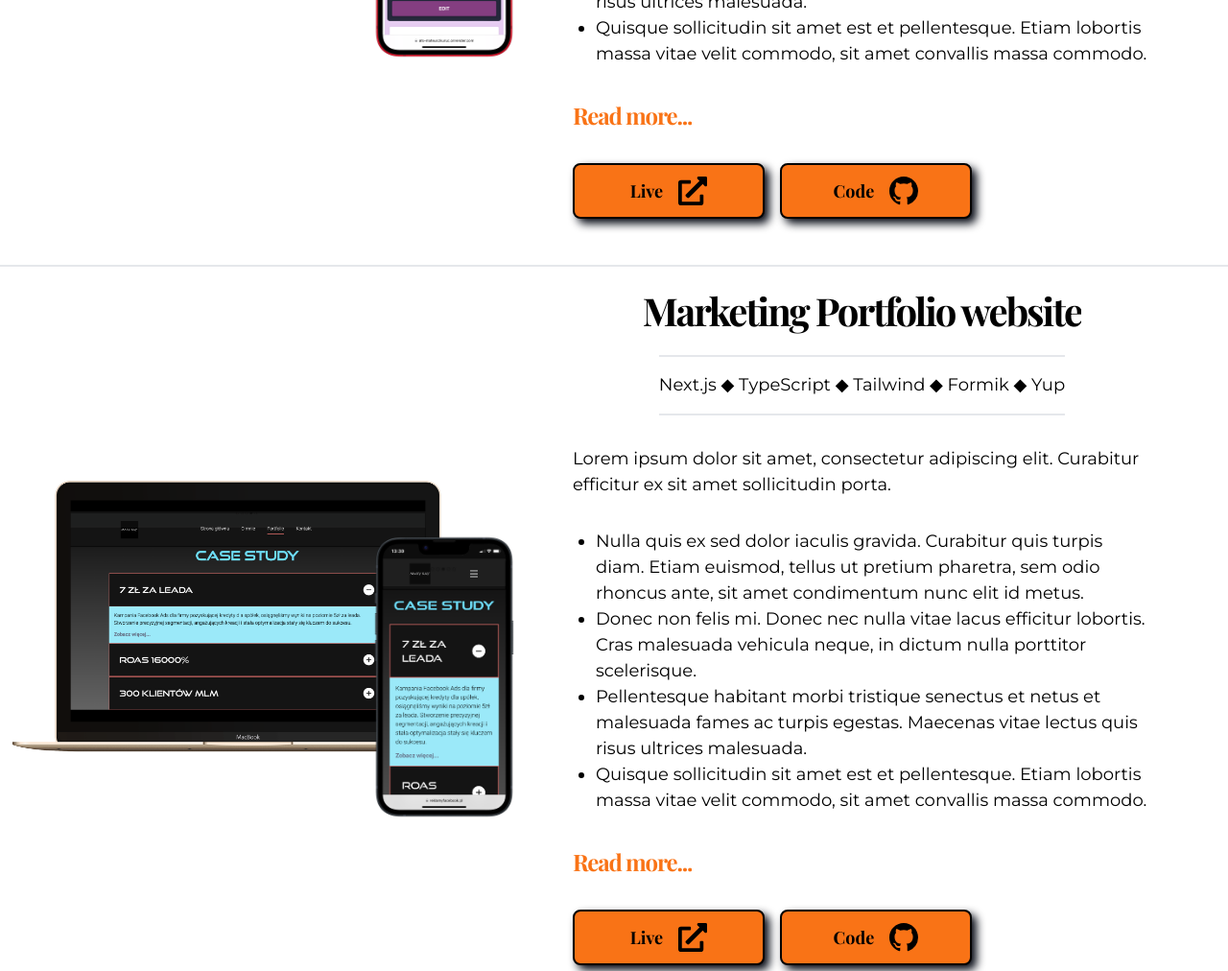
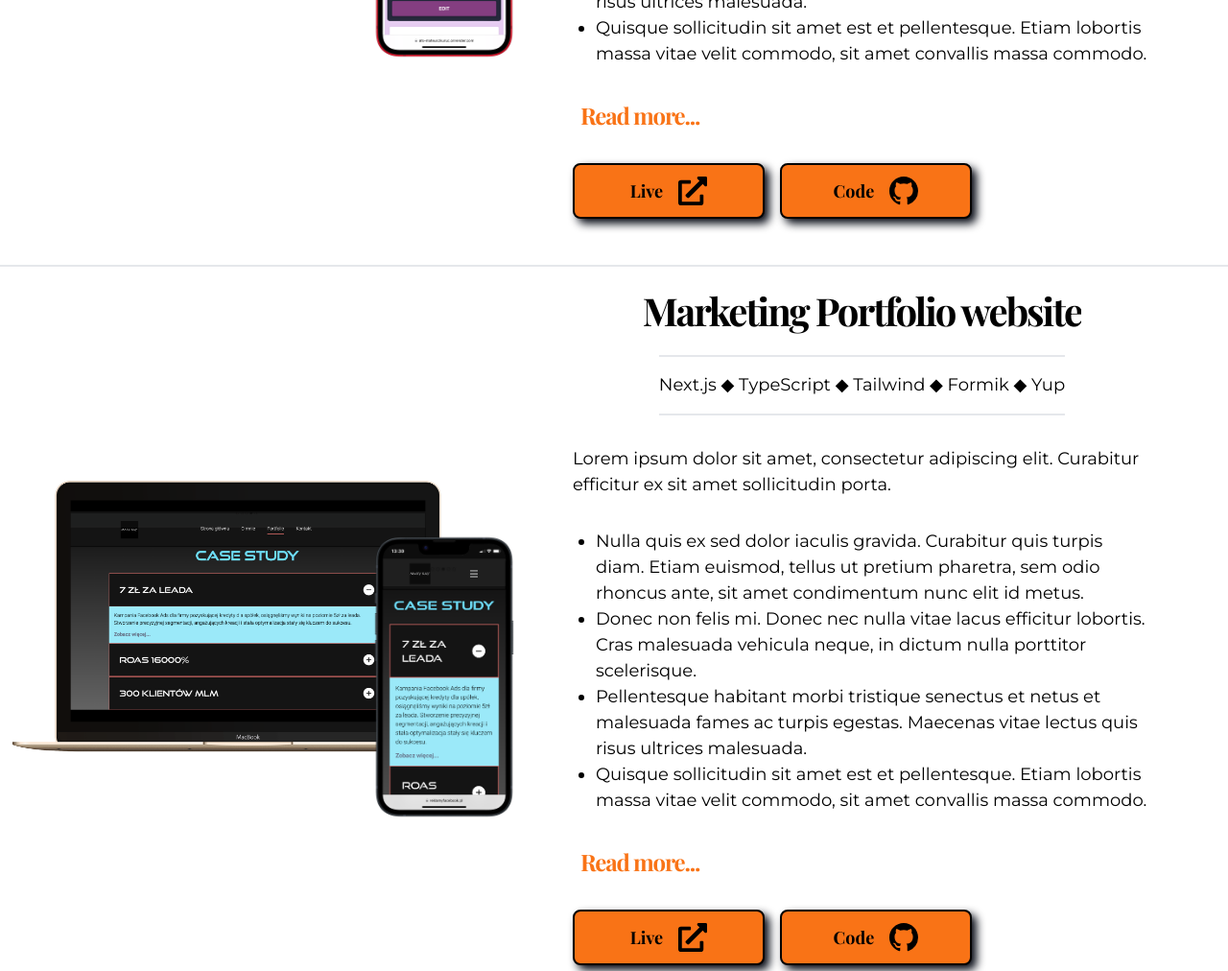
Before and after one commit to MateuszKuruc/developer-portfolio, a Next.js app in the folder developer-portfolio-site/: page / in a window 1280 px wide. Shown: the part 2132-3144 px from the top of the page at 96% size. Built offline with nearby package versions, Linux system fonts and the light colour scheme; a web font is replaced by a local one.

Commit message:
fix read more buttons in proejcts section to display correctly on hover

```diff
--- a/developer-portfolio-site/src/app/components/landing-page-components/Projects.tsx
+++ b/developer-portfolio-site/src/app/components/landing-page-components/Projects.tsx
@@ -82,7 +82,7 @@ const Projects = () => {
             </ul>
             <Reveal>
               <Link href="/projects/ats-for-recruiters">
-                <p className="hover:scale-105 ease-out duration-300 bold-24 text-orange-500 py-8 hover:text-orange-700 cursor-pointer max-w-[150px]">
+                <p className="p-2 hover:scale-105 ease-out duration-300 bold-24 text-orange-500 py-8 hover:text-orange-700 cursor-pointer max-w-[150px]">
                   Read more...
                 </p>
               </Link>
@@ -174,7 +174,7 @@ const Projects = () => {
             </ul>
             <Reveal>
               <Link href="/projects/marketing-portfolio">
-                <p className="hover:scale-105 ease-out duration-300 bold-24 text-orange-500 py-8 hover:text-orange-700 cursor-pointer max-w-[150px]">
+                <p className="p-2 hover:scale-105 ease-out duration-300 bold-24 text-orange-500 py-8 hover:text-orange-700 cursor-pointer max-w-[150px]">
                   Read more...
                 </p>
               </Link>
```
